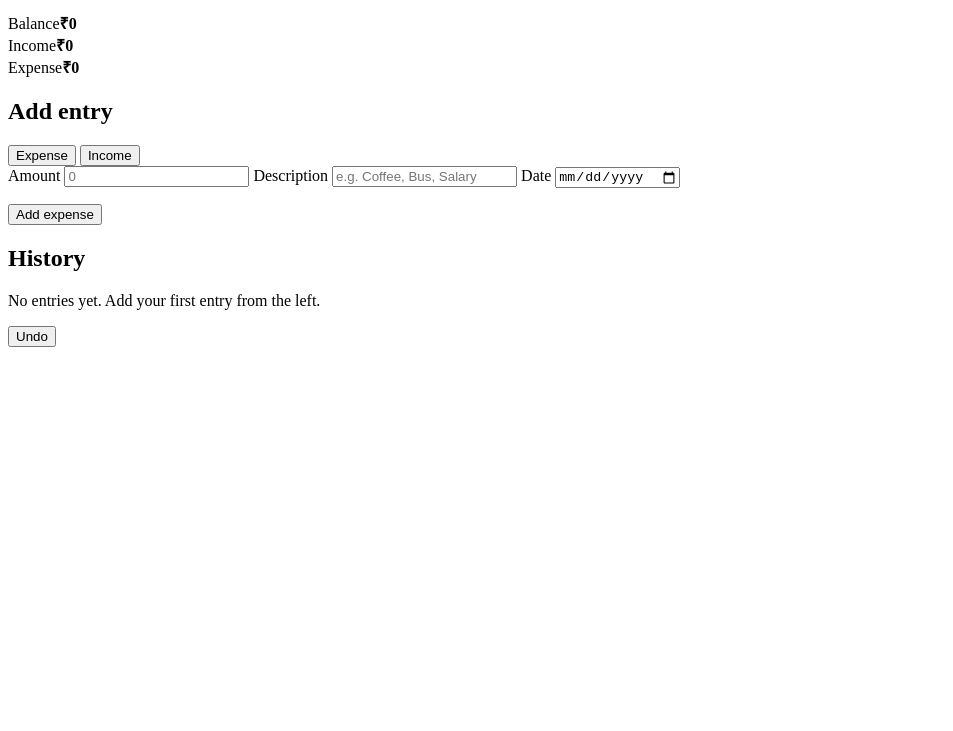
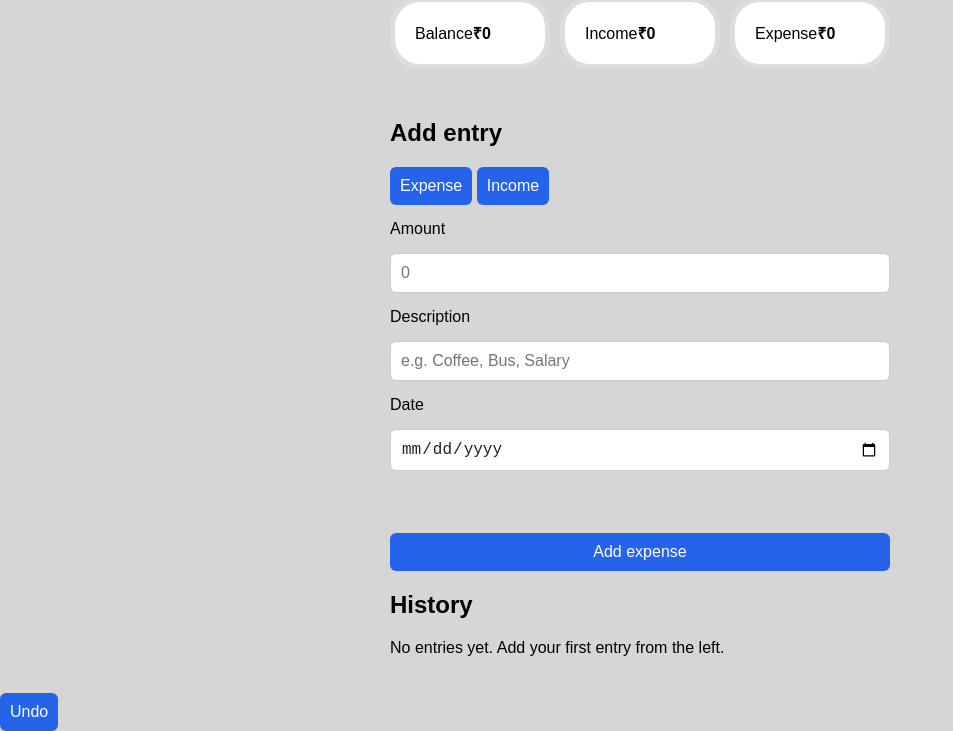
Before and after one commit to dashrathtank-web/CashFlowy--BWD-Project, a plain HTML site: page index.html in a window 1280 px wide. Shown: the part 148-879 px from the top of the page, without its empty margins (0-953 px from the left). Before the commit the page ends 800 px from the top, so only its background shows below. Drawn offline with Linux system fonts and the light colour scheme; a script that the page names is missing.

Commit message:
Update index.html
corrected a minor mistake

```diff
--- a/index.html
+++ b/index.html
@@ -4,7 +4,7 @@
   <meta charset="UTF-8">
   <meta name="viewport" content="width=device-width, initial-scale=1">
   <title>CashFlowy</title>
-  <link rel="stylesheet" href="final.css">
+  <link rel="stylesheet" href="style.css">
 </head>
 <body>
   <main class="container">
```
